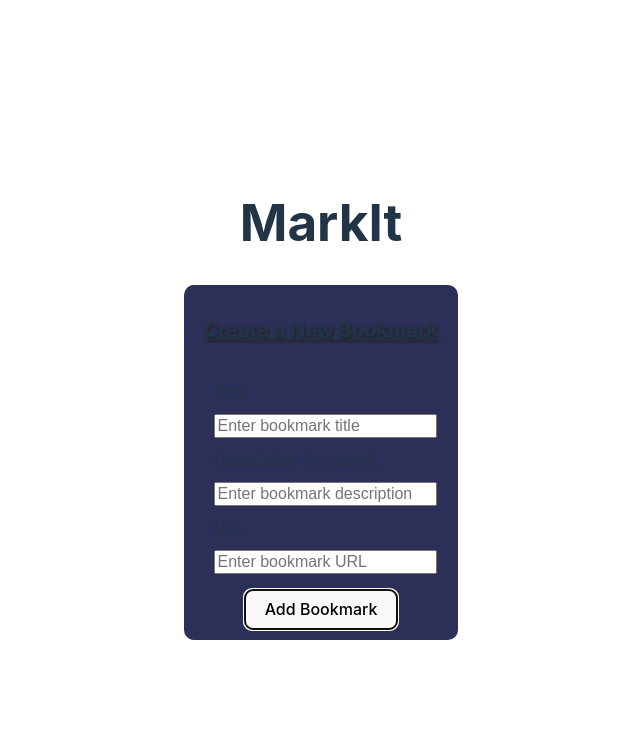
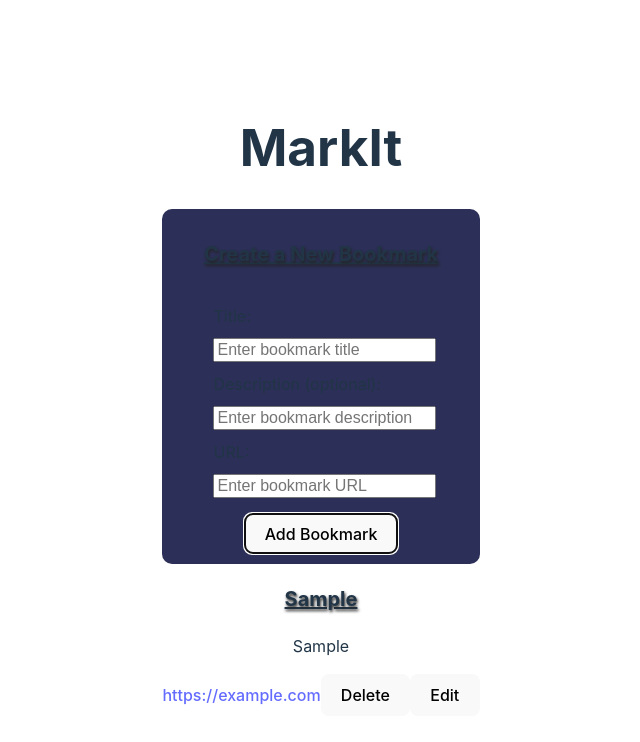
Before and after one commit to evelynmbart/neww-mark-it, a React (Vite) app: page / in a window 1280 px wide. Both pictures are taken after typing "Sample", "Sample", "https://example.com" into the empty fields and a click on the button "Add Bookmark". Shown: the top 742 px of the page, without its empty margins (319-959 px from the left). Built offline with nearby package versions, Linux system fonts and the light colour scheme.

Commit message:
install react icons. utilize local storage!

```diff
--- a/package.json
+++ b/package.json
@@ -11,7 +11,8 @@
   },
   "dependencies": {
     "react": "^19.0.0",
-    "react-dom": "^19.0.0"
+    "react-dom": "^19.0.0",
+    "react-icons": "^5.4.0"
   },
   "devDependencies": {
     "@eslint/js": "^9.19.0",
--- a/src/App.tsx
+++ b/src/App.tsx
@@ -1,4 +1,4 @@
-import { useState } from "react";
+import { useEffect, useState } from "react";
 import "./App.css";
 
 /*
@@ -20,12 +20,19 @@ type Bookmark = {
 };
 
 function App() {
-  const [bookmarks, setBookmarks] = useState<Bookmark[]>([]);
+  const [bookmarks, setBookmarks] = useState<Bookmark[]>(() => {
+    const saved = localStorage.getItem("bookmarks");
+    return saved ? JSON.parse(saved) : [];
+  });
   const [bookmark, setBookmark] = useState<Bookmark>({
     title: "",
     description: "",
     url: "",
   });
+
+  useEffect(() => {
+    localStorage.setItem("bookmarks", JSON.stringify(bookmarks));
+  }, [bookmarks]);
 
   const handleAddBookmark = (bookmark: Bookmark) => {
     setBookmarks([...bookmarks, bookmark]);
@@ -85,6 +92,19 @@ function App() {
           <button type="submit">Add Bookmark</button>
         </form>
       </section>
+      <section className="bookmark-list">
+        {bookmarks.map((bookmark) => (
+          <div key={bookmark.title} className="bookmark-card">
+            <h3>{bookmark.title}</h3>
+            <p>{bookmark.description}</p>
+            <a href={bookmark.url} target="_blank" rel="noopener noreferrer">
+              {bookmark.url}
+            </a>
+            <button>Delete</button>
+            <button>Edit</button>
+          </div>
+        ))}
+      </section>
     </main>
   );
 }
```
Also changed, not shown: 1 other file (tests, documents, lock files or other folders).
